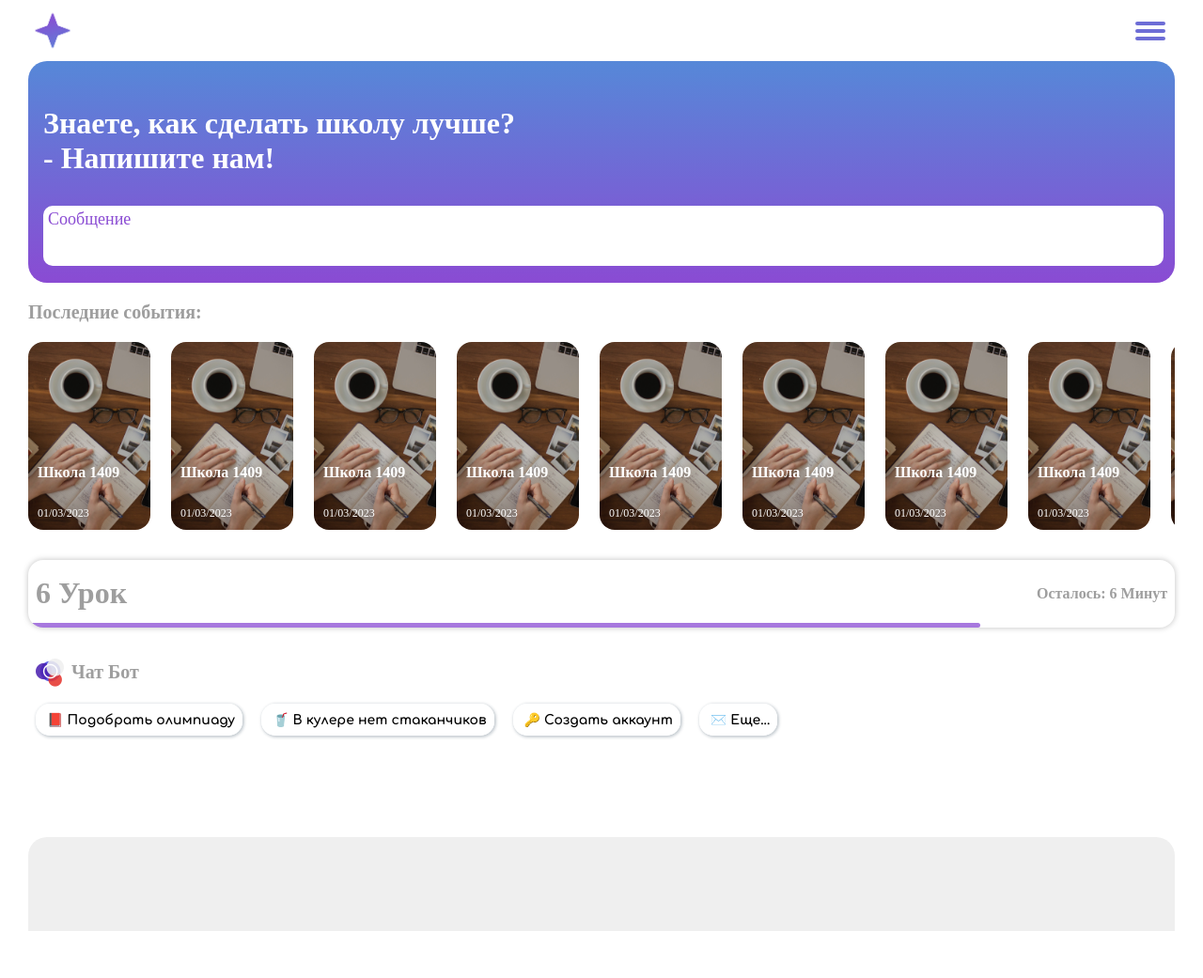
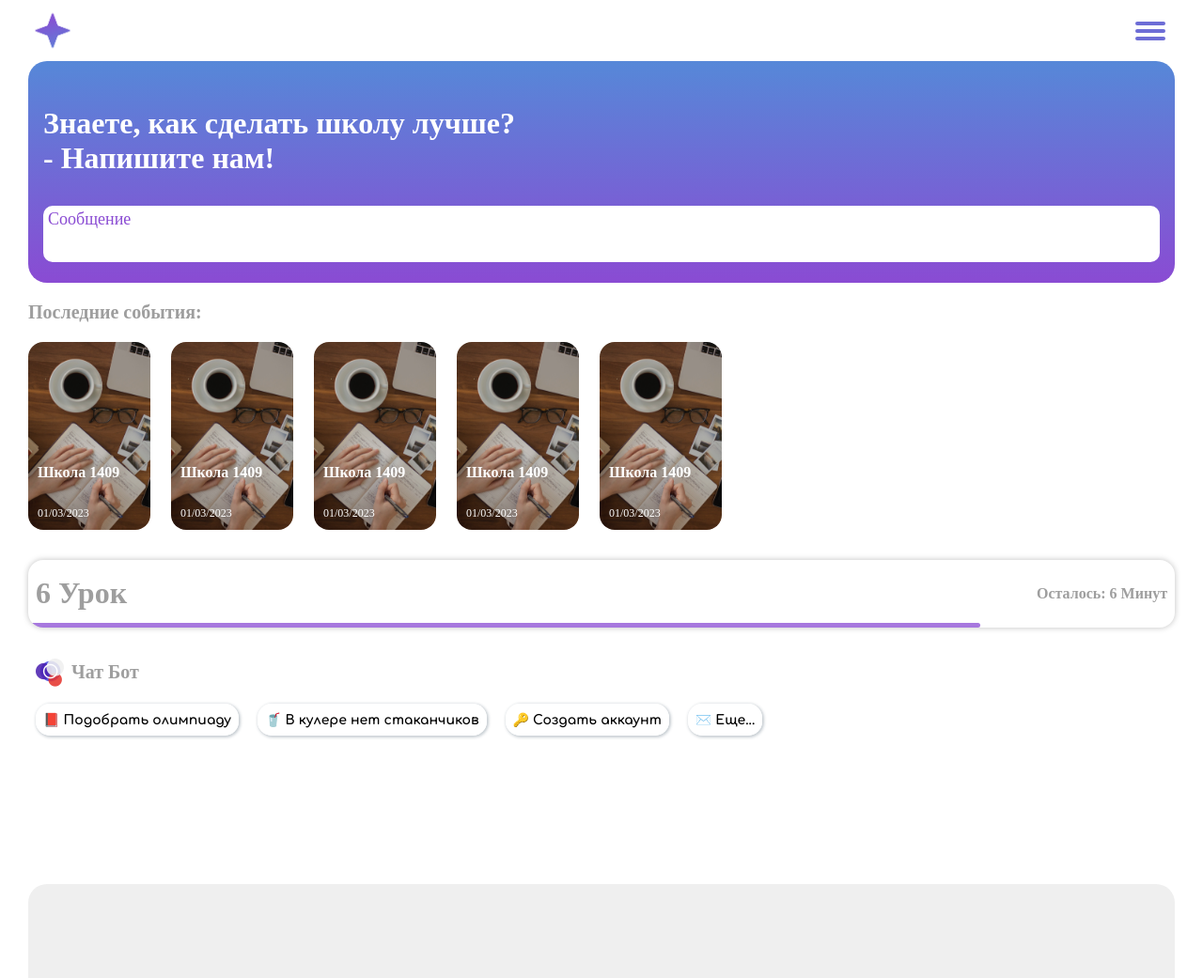
Before and after one commit to UltiMultiGamer/1409web, a PHP site: page / in a window 1280 px wide. Shown: the whole page at 94% size. Before the commit the page ends 991 px from the top, so only its background shows below. Run offline with PHP 8.4, Linux system fonts and the light colour scheme; some web fonts are replaced.

Commit message:
sorta production release
im sure there are a bunch of other bugs but ehhh

```diff
--- a/src/index.html
+++ b/src/index.php
@@ -1,10 +1,9 @@
 <!DOCTYPE html>
-<html lang="ru">
+<html lang="en">
 
     <head>
-        <meta charset="utf-8">
         <meta name="viewport" content="width=device-width initial-scale=1">
-
+        <meta http-equiv="Content-Type" content="text/html; charset=utf-8">
 <link href="mainstyle.css" rel="stylesheet" >
 <link rel="preconnect" href="https://fonts.googleapis.com">
 <link rel="preconnect" href="https://fonts.gstatic.com" crossorigin>
@@ -16,6 +15,7 @@
 
     </head>
     <body>
+        <div id="main">
         <div class="navbarCont"style="left: 200px;">
         <a href="index.html" style="height: 52px;"><div class="logo"></div></a>
 
@@ -48,8 +48,8 @@
 
             <form>
                 <div class="formField">
-
-                    <textarea onkeyup="textAreaAdjust(this)"  class="textInput" type="text" id="message" cols="30" rows="10" placeholder=" " onclick="addClass()"></textarea>
+                    <!-- onkeyup="textAreaAdjust(this)" -->
+                    <textarea class="textInput" type="text" id="message" cols="30" rows="10" placeholder=" " onclick="addClass()"></textarea>
                     <label for="message">Сообщение</label>
 
                 </div>
@@ -78,7 +78,7 @@
 
 
         </div>
-        <div class="secondContent">
+
         <div class="newsSection">
             <p class="newsCaption">Последние события:</p>
                     <!-- THIS IS THE CAROSEL -->
@@ -119,36 +119,6 @@
                         <p class="newsSubLabel">01/03/2023</p>
                     </div>
                     </a>
-                    <a href="google.com">
-                    <div class="newsElement">
-
-                        <h4 class="newsLabel">Школа 1409</h4>
-                        <p class="newsSubLabel">01/03/2023</p>
-                    </div>
-                    </a>
-                    <a href="google.com">
-                    <div class="newsElement">
-
-                        <h4 class="newsLabel">Школа 1409</h4>
-                        <p class="newsSubLabel">01/03/2023</p>
-                    </div>
-                    </a>
-                    <a href="google.com">
-                    <div class="newsElement">
-
-                        <h4 class="newsLabel">Школа 1409</h4>
-                        <p class="newsSubLabel">01/03/2023</p>
-                    </div>
-                    </a>
-                    <a href="google.com">
-                    <div class="newsElement">
-
-                        <h4 class="newsLabel">Школа 1409</h4>
-                        <p class="newsSubLabel">01/03/2023</p>
-                    </div>
-                    </a>
-
-
 
 
 
@@ -175,20 +145,20 @@
             </div>
             <br>
             <div class="chipscontainer">
-            <img> <a href="https://vk.com/im?sel=-210064026">📕 Подобрать олимпиаду</a>
+             <a href="https://vk.com/im?sel=-210064026">📕 Подобрать олимпиаду</a>
             </div>
             <div class="chipscontainer">
-            <img> <a href="https://vk.com/im?sel=-210064026">🥤 В кулере нет стаканчиков</a>
+            <a href="https://vk.com/im?sel=-210064026">🥤 В кулере нет стаканчиков</a>
             </div>
             <div class="chipscontainer">
-            <img> <a href="https://vk.com/im?sel=-210064026">🔑 Создать аккаунт</a>
+            <a href="https://vk.com/im?sel=-210064026">🔑 Создать аккаунт</a>
             </div>
             <div class="chipscontainer">
-            <img> <a href="https://vk.com/im?sel=-210064026">✉️ Еще...</a>
+            <a href="https://vk.com/im?sel=-210064026">✉️ Еще...</a>
             </div>
 
         </div>
-
+</div>
         <footer>
             <div>
 
--- a/src/mainstyle.css
+++ b/src/mainstyle.css
@@ -1,6 +1,6 @@
 :root {
     --main-color: rgb(86,136,216);
-    --secondary-color: rgba(138,75,211,1)
+    --secondary-color: rgb(138,75,211)
 }
 .css-transitions-only-after-page-load * {
     opacity: 0;
@@ -8,6 +8,11 @@
 html, body {
     overflow-x: hidden;
     overscroll-behavior: none;
+
+}
+#main {
+    box-sizing: content-box;
+    padding-bottom: 150px;
 
 }
 body {
@@ -54,7 +59,7 @@ body > * {
 
 }
 .elementMainExtended {
-    height:100vh ;
+    height:700px ;
     transition: all 1s;
     position: relative;
 
@@ -129,13 +134,14 @@ body > * {
     border-radius: 10px;
     border: 0px solid black;
     height: 60px;
-    width: calc(100%);
+    width: 100%;
     font-size: 20px;
     margin-bottom: 32px;
     resize: none;
     font-family: "Proxima Nova";
     transition: all 1s;
     overflow-y: hidden;
+    box-sizing: border-box;
 
 }
 
@@ -444,7 +450,6 @@ rect {
   }
   footer {
     background-color: #EFEFEF;
-    margin-top: 100px;
     height: 100px;
     padding-left: 20px;
     padding-right: 20px;
@@ -453,6 +458,10 @@ rect {
     text-decoration: none;
     display: flex;
     justify-content: space-between;
+    position: relative;
+    box-sizing: border-box;
+    width: 100%;
+    bottom: 0;
 
 
   }
@@ -539,6 +548,9 @@ rect {
     padding: 10px;
     margin-left: 2px;
     border-radius: 15px;
+    color: #9E9E9E;
+    font-weight: 800;
+    font-size: 20px;
 
   }
   .nav-menu a:hover {
@@ -597,7 +609,13 @@ rect {
         margin-bottom: 32px;
         transition: 0.2s all;
     }
+    .elementMainExtended {
+        height:700px ;
+        transition: all 1s;
+        position: relative;
 
+
+    }
 
 }
 @media only screen and (max-width:543px) {
@@ -611,7 +629,7 @@ rect {
         transition: 0.2s all;
     }
     .elementMain {
-        background: var(--main-color);
+    background: var(--main-color);
     background: linear-gradient(180deg, var(--main-color) 0%, var(--secondary-color) 100%);
     margin: 0px;
     color: white;
@@ -627,7 +645,7 @@ rect {
 
     }
     .elementMainExtended {
-        height:100vh ;
+        height:700px ;
         transition: all 1s;
         position: relative;
 
--- a/src/webscript.js
+++ b/src/webscript.js
@@ -1,28 +1,41 @@
 
 
-const textInput = document.querySelector(".textInput");
-const label = document.querySelector(".textInput + label");
+// const textInput = document.querySelector(".textInput");
+// const label = document.querySelector(".textInput + label");
 
-textInput.addEventListener("input", function() {
-    if (this.value.length > 0) {
-        label.classList.add("has-text");
-    } else {
-        label.classList.remove("has-text");
-    }
-});
-
-
-
-
-
-    function textAreaAdjust(element) {
-        element.style.height = '0';
-        element.style.height = element.scrollHeight + 'px';
-
-    }
+// textInput.addEventListener("input", function() {
+//     if (this.value.length > 0) {
+//         label.classList.add("has-text");
+//     } else {
+//         label.classList.remove("has-text");
+//     }
+// });
+    // function textAreaAdjust(element) {
+    //     element.style.height = '0';
+    //     element.style.height = element.scrollHeight + 'px';
+    // removed since too buggy
+    // }
 
 
         // survey open logic
+
+        const footer = document.querySelector("footer");
+        const main = document.getElementById("main");
+
+        const handleResize = () => {
+          if (window.innerHeight > parseInt(window.getComputedStyle(main).height) + footer.offsetHeight) {
+            footer.style.position = "fixed"
+            footer.style.width = "calc(100% - 60px)"
+          } else {
+            footer.style.position = "relative"
+            footer.style.position  ="100%"
+
+          }
+        };
+
+        window.addEventListener("resize", handleResize);
+        handleResize();
+
     function addClass() {
     var iWillKMS = document.getElementById("message")
     var element = document.getElementsByClassName("elementMain");
@@ -68,7 +81,7 @@ textInput.addEventListener("input", function() {
         var currentMinute = currentTime.getMinutes();
         var currentTimeInHours = currentHour + currentMinute / 60;
 
-        console.log(currentTimeInHours)
+
 
         for (let i = 0; i < startTimes.length; i++) {
 
```
